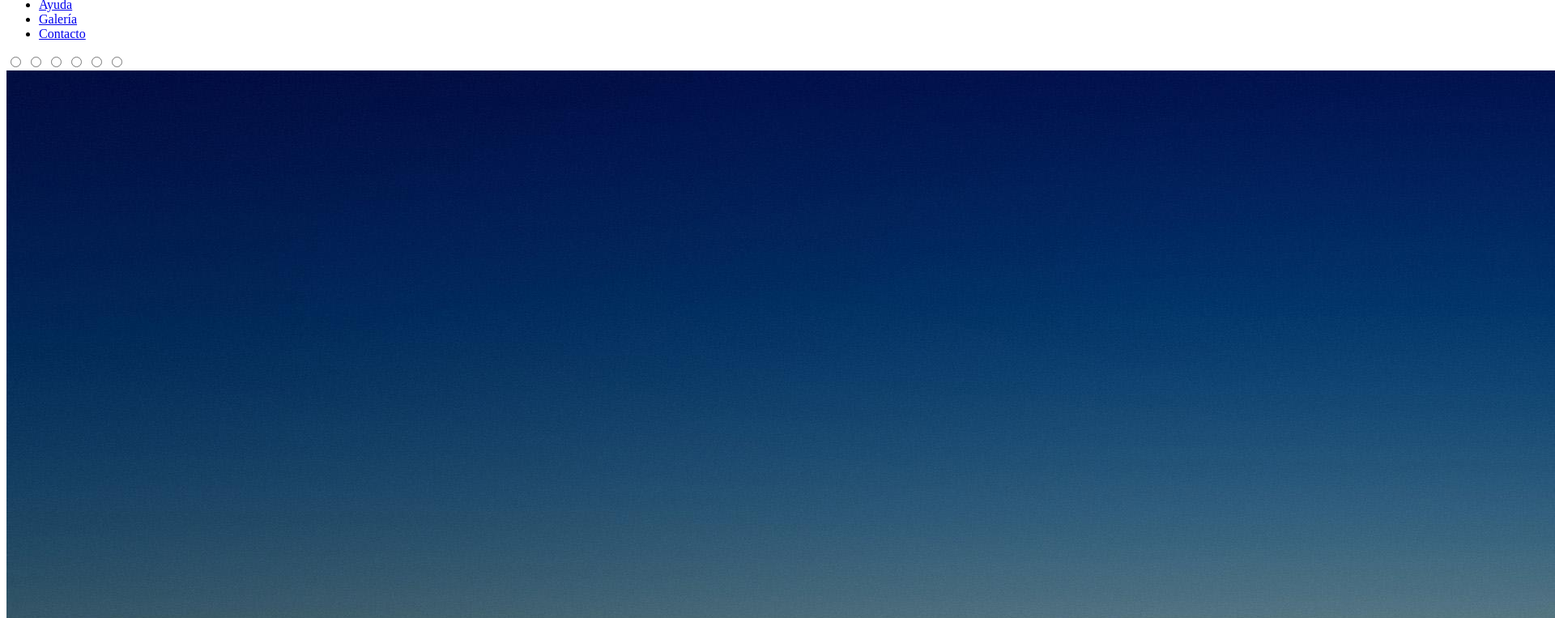
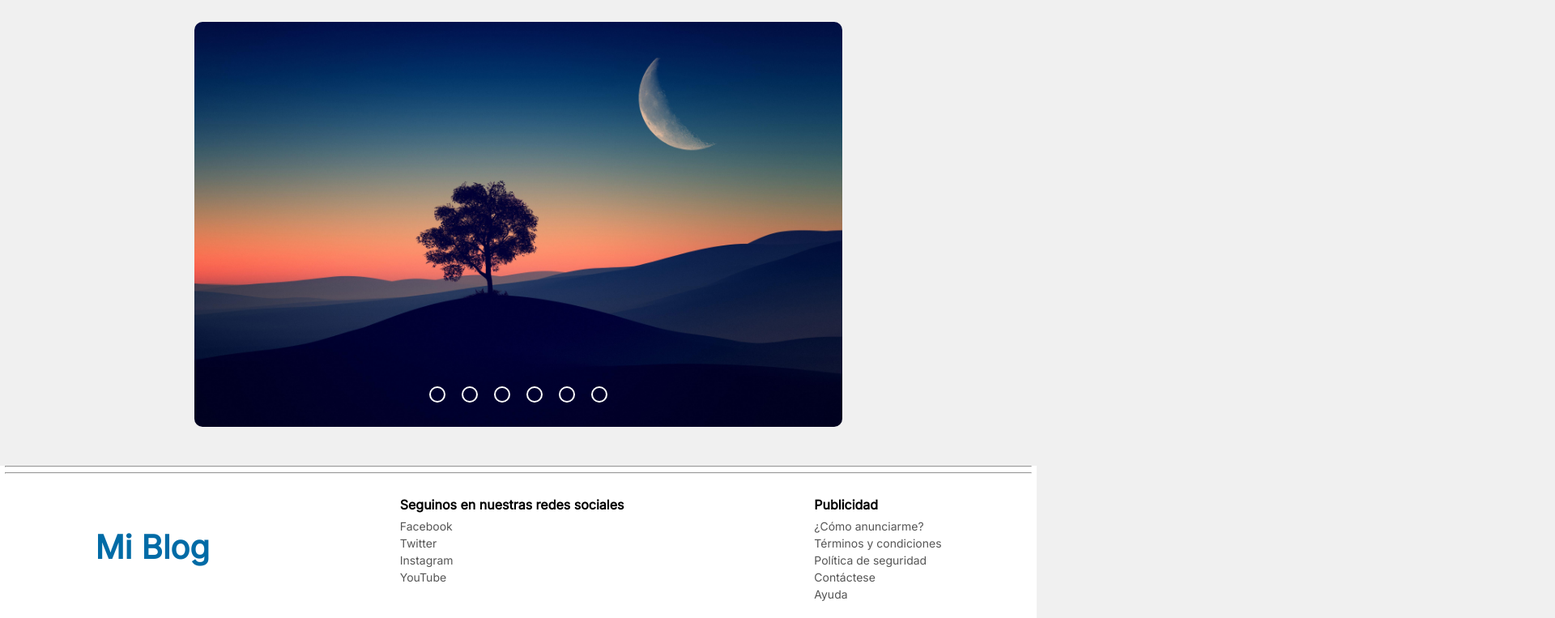
Before and after one commit to FlorNV/proyectoHTMLCSS, a plain HTML site: page galeria.html in a window 1280 px wide. Shown: the part 101-864 px from the top of the page at 81% size, 1920 px wide, since content can reach past the window. Drawn offline with Linux system fonts and the light colour scheme; the site is published under a folder, as on GitHub Pages, so addresses that start at the root find nothing.

Commit message:
Enlaces corregidos

```diff
--- a/ayuda.html
+++ b/ayuda.html
@@ -14,8 +14,8 @@
       href="https://fonts.googleapis.com/icon?family=Material+Icons"
       rel="stylesheet"
     />
-    <link rel="stylesheet" href="/css/estilos.css" />
-    <link rel="stylesheet" href="/css/ayuda.css" />
+    <link rel="stylesheet" href="css/estilos.css" />
+    <link rel="stylesheet" href="css/ayuda.css" />
     <title>Mi Perfil</title>
   </head>
   <body>
--- a/galeria.html
+++ b/galeria.html
@@ -10,8 +10,8 @@
       href="https://fonts.googleapis.com/css2?family=Inter&display=swap"
       rel="stylesheet"
     />
-    <link rel="stylesheet" href="/css/estilos.css" />
-    <link rel="stylesheet" href="/css/slider.css" />
+    <link rel="stylesheet" href="css/estilos.css" />
+    <link rel="stylesheet" href="css/slider.css" />
     <title>Mi Página</title>
   </head>
   <body>
```
Also changed, not shown: contacto.html (+2 -2 lines), index.html (+1 -1 lines), perfil.html (+2 -2 lines).
